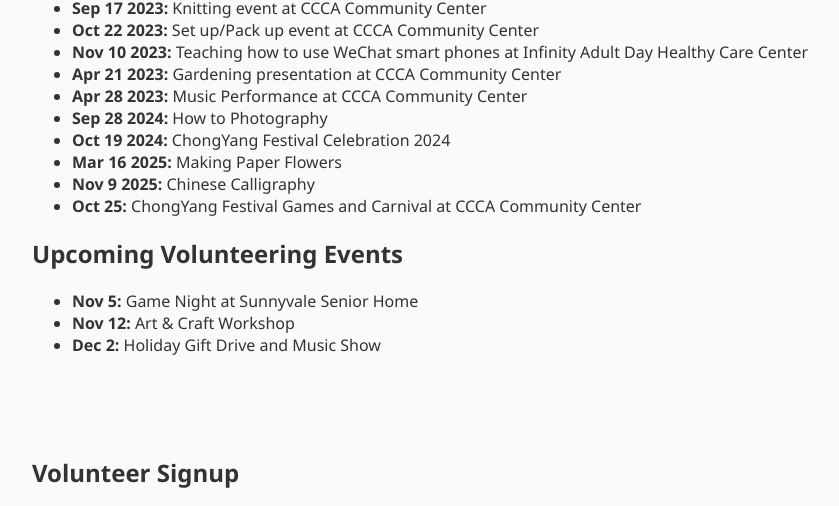
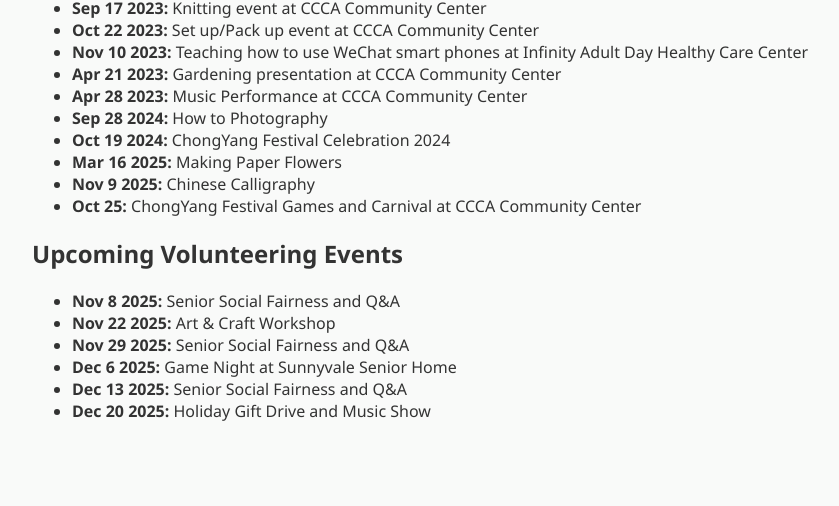
Before and after one commit to ztanalex/senior-volunteers-website, a plain HTML site: page index.html in a window 1280 px wide. Shown: the part 771-1277 px from the top of the page, without its empty margins (158-997 px from the left). Drawn offline with Linux system fonts and the light colour scheme.

Commit message:
Add files via upload

```diff
--- a/index.html
+++ b/index.html
@@ -100,9 +100,12 @@
 
     <h2>Upcoming Volunteering Events</h2>
     <ul>
-      <li><b>Nov 5:</b> Game Night at Sunnyvale Senior Home</li>
-      <li><b>Nov 12:</b> Art & Craft Workshop</li>
-      <li><b>Dec 2:</b> Holiday Gift Drive and Music Show</li>
+      <li><b>Nov 8 2025:</b> Senior Social Fairness and Q&A</li>
+      <li><b>Nov 22 2025:</b> Art & Craft Workshop</li>
+      <li><b>Nov 29 2025:</b> Senior Social Fairness and Q&A</li>
+      <li><b>Dec 6 2025:</b> Game Night at Sunnyvale Senior Home</li>
+      <li><b>Dec 13 2025:</b> Senior Social Fairness and Q&A</li>
+      <li><b>Dec 20 2025:</b> Holiday Gift Drive and Music Show</li>
     </ul>
   </section>
 
```
